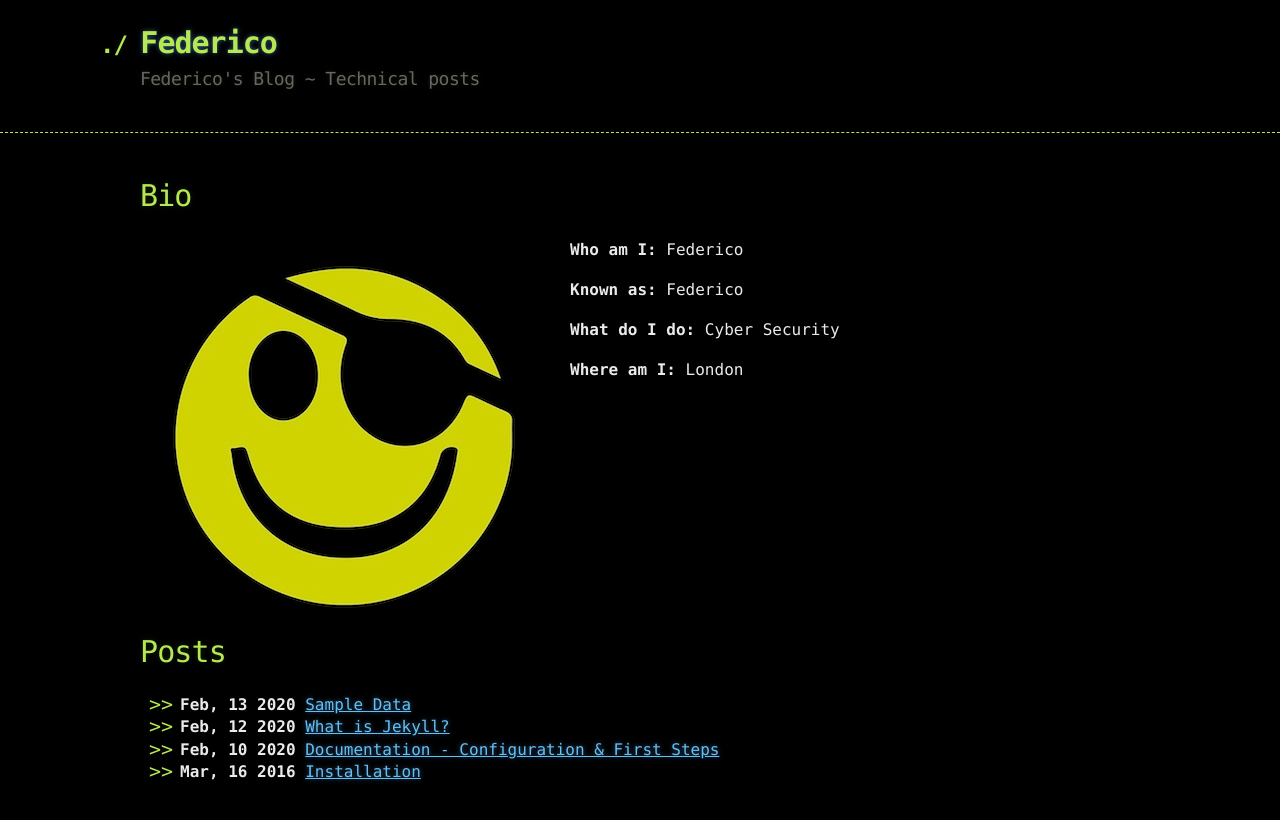
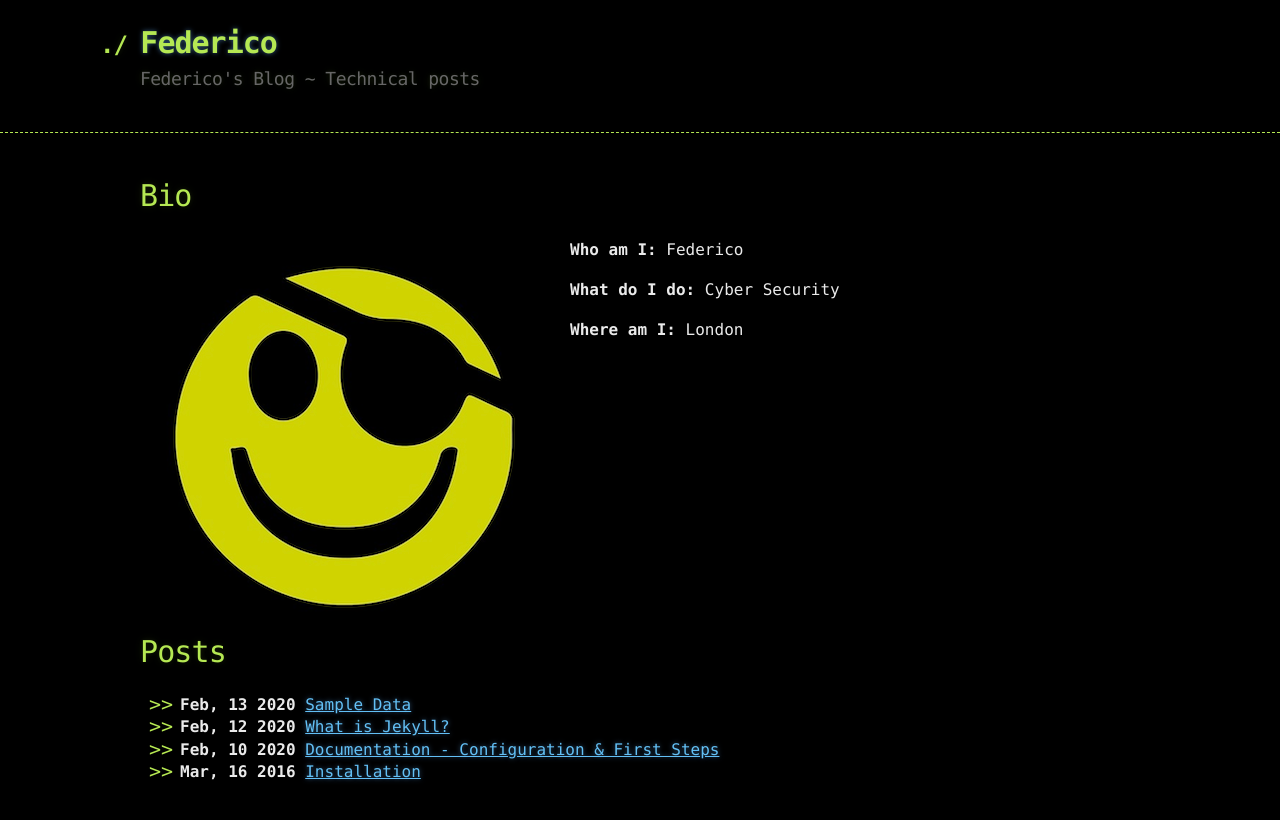
Before and after one commit to federico22285/federico.github.io, a Jekyll site: the page built from index.html, in a window 1280 px wide. Shown: the top 820 px of the page. Built offline with Jekyll 4.4.1, drawn with Linux system fonts in a browser that asks for light colours.

Commit message:
look and feel

```diff
--- a/_config.yml
+++ b/_config.yml
@@ -30,11 +30,5 @@ defaults:
 
 #bio info
 name: "Federico"
-know_as: "Federico"
 what_do_as: "Cyber Security"
 live: "London"
-certificate: "OSCP, OSCE"
-team: "d0nkeys @ <a href='https://www.hackthebox.eu/home/teams/profile/45'>HackTheBox</a>"
-github: "https://github.com/federico22285/"
-linkedin: "https://www.linkedin.com/#"
-twitter: "https://twitter.com/#"
--- a/index.html
+++ b/index.html
@@ -4,7 +4,6 @@ layout: default
 <h1 id="bio">Bio</h1>
 <p><img style="padding-right: 30px;" align="left" src="assets/images/hack_logo.png" />
     <strong>Who am I:</strong> {{ site.name }} </p>
-<p><strong>Known as:</strong> {{ site.know_as }} </p>
 <p><strong>What do I do:</strong> {{ site.what_do_as }} </p>
 <p><strong>Where am I:</strong> {{ site.live }} </p>
 <p><br clear="left" /></p>
```
Also changed, not shown: 1 other file.
